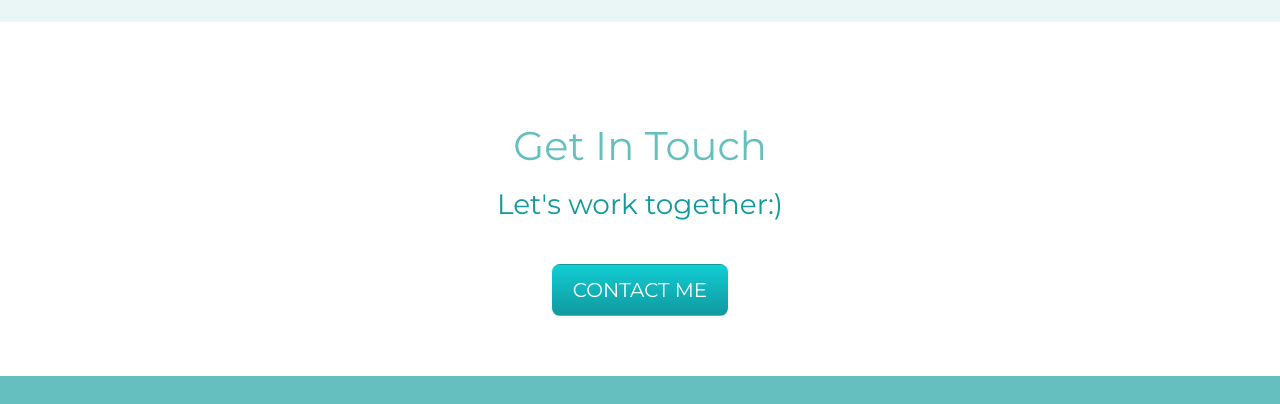
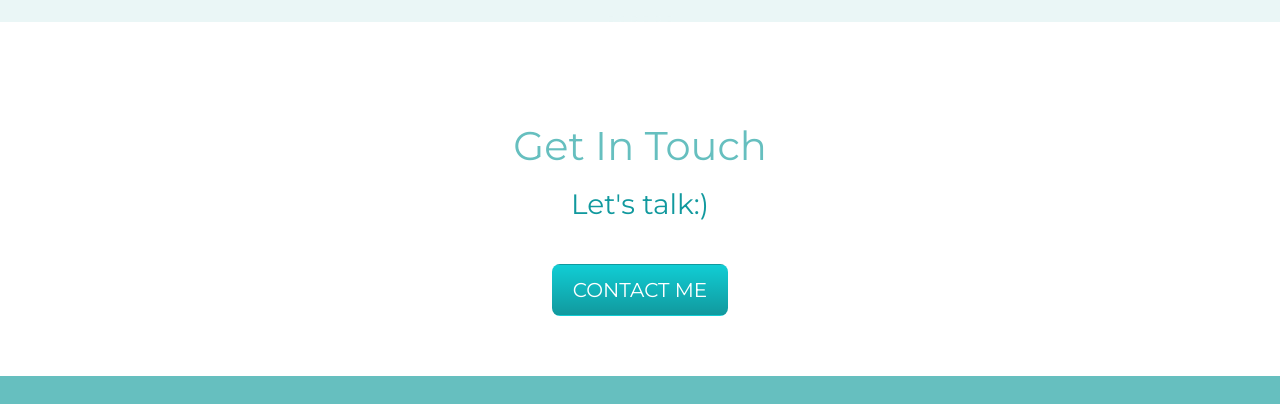
Before and after one commit to mirevas/mySite, a plain HTML site: page personalSite/index.html in a window 1280 px wide. Shown: the part 2423-2827 px from the top of the page. Drawn offline with nearby package versions, Linux system fonts and the light colour scheme.

Commit message:
personalSite_Version2.2

```diff
--- a/personalSite/index.html
+++ b/personalSite/index.html
@@ -83,7 +83,7 @@
   <!-- contact-me -->
   <section class="contact-me">
       <h2>Get In Touch</h2>
-      <h3>Let's work together:)</h3>
+      <h3>Let's talk:)</h3>
       <br>
       <a class="btn" href="mailto:aaaurorastan@gmail.com">CONTACT ME</a>
   </section>
```
